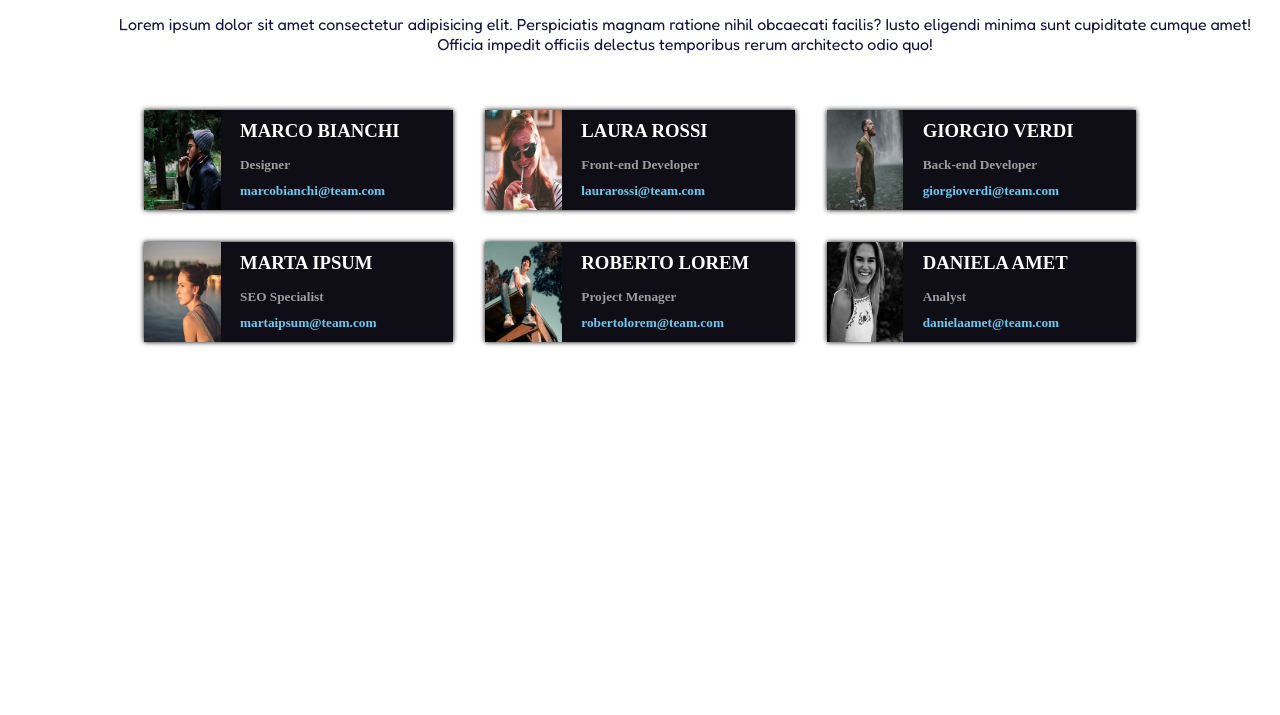
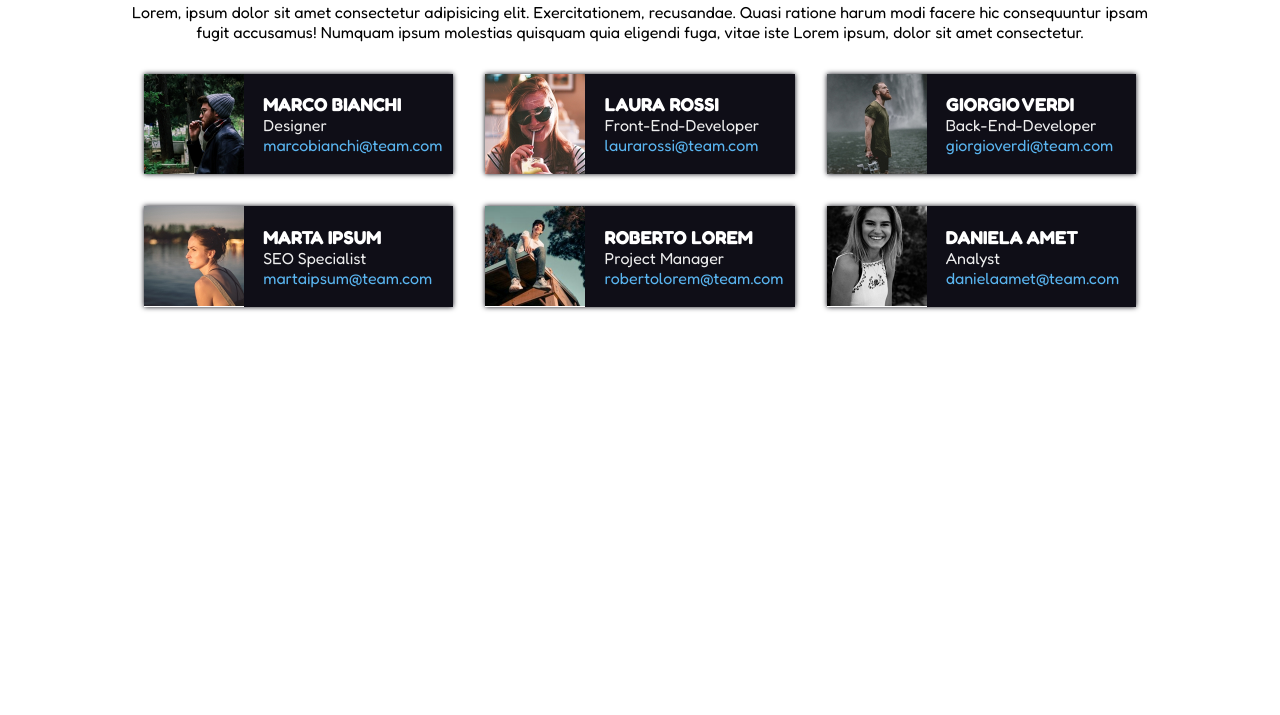
Before and after one commit to valeriodipaolo1997/html-css-float-cards, a plain HTML site: page index.html in a window 1280 px wide. Shown: the part 85-800 px from the top of the page. Drawn offline with Linux system fonts and the light colour scheme.

Commit message:
fixed html and css

```diff
--- a/assets/style.css
+++ b/assets/style.css
@@ -7,92 +7,103 @@
 }
 
 :root {
-    --h1-title: #e53170;
-    --p-text: #121241;
-    --bg-box: #0f0e17;
+
     --text-email: #6bcaf1;
 
 
 }
 
-/*header*/
+body {
+    background-color: white;
+    font-family: 'Fredoka', sans-serif;
+}
 
-header {
-    text-align: center;
+img {
+    max-width: 100%;
+}
+
+
+.container {
     max-width: 1170px;
-    margin-left: 100px;
-    margin-bottom: 40px;
-    font-family: 'Fredoka' , sans-serif;
+    margin: 0 auto;
+    width: 80%;
+
+}
+
+.row {
+    width: 100%;
+}
+
+.row::after,
+.clearfix::after{
+    content: '';
+    display: table;
+    clear: both;
 }
 
 
 
-h1 {
-    padding: 30px;
-    color: #e53170;
-}
+.col-4 {
 
-
-p {
-    color: #121241;
-    font-size: medium;
+    float: left;
+    width: calc(100% / 12 * 4);
+    padding: 0 1rem;
+    margin-bottom: 2rem;
 
 
 }
 
-
-/*main*/
-
-.container {
-    max-width: 1170px;
-    margin: auto;
-    width: 80%;
+.text-center {
+    text-align: center;
 }
 
-.col {
-    background-color: #0f0e17;
-    float: left;
-    width: calc(100% / 3 - 2rem);
-    margin: 1rem;
-    color: white;
-    box-shadow: 0 0 5px black;
+.mb-3{
+    margin-bottom: 2rem;
+}
+
+/*utilities*/
 
 
+#site_header h1 {
+    color: #e43171;
+    padding: 1.5rem;
+}
+
+/*header*/
+
+.avatar,
+.details{
+    float: left;
+}
+
+.avatar {
+    width: 100px;
+    height: 100px;
+}
+
+.details {
+    padding: 1.2rem;
+    width: calc(100% - 100px);
+    background-color: #0f0e17;
+    color: white;
+}
+
+.details a {
+    color: #5ab5f0;
+    text-decoration: none;
+}
+
+.details a:hover {
+    text-decoration: underline;
+}
+
+.impiego {
+    color: #ededed;
 
 }
 
 
-.col > img {
-    height: 100px;
-    float: left;
-    padding-right: 0.2rem;
-}
-.clearfix::after {
-    content: "";
-    display: table;
-    clear: both;
+.card {
+    box-shadow: 0 0 5px #0f0e17;
 
 }
-img {
-    width: 5rem;
-    margin-right: 1rem;
-}
-
-
-h3 {
-    font-weight: 700;
-    padding: 10px;
-
-}
-
-h5 {
-    padding: 5px;
-}
-
-.impiego {
-    color: rgb(158, 156, 156);
-}
-
-.email {
-    color: #6bcaf1;
-}
--- a/index.html
+++ b/index.html
@@ -7,77 +7,102 @@
         <link rel="stylesheet" href="./assets/style.css">
         <link rel="preconnect" href="https://fonts.googleapis.com">
         <link rel="preconnect" href="https://fonts.gstatic.com" crossorigin>
-    <link href="https://fonts.googleapis.com/css2?family=Fredoka:wght@400;700&display=swap" rel="stylesheet">
+        <link
+            href="https://fonts.googleapis.com/css2?family=Fredoka:wght@400;700&display=swap"
+            rel="stylesheet">
     </head>
     <body>
-    <header>
-        <h1>Meet Our Team</h1>
-        <p>Lorem ipsum dolor sit amet consectetur adipisicing elit. Perspiciatis magnam ratione nihil obcaecati facilis? Iusto eligendi minima sunt cupiditate cumque amet! Officia impedit officiis delectus temporibus rerum architecto odio quo!</p>
+        <header id="site_header">
+            <h1 class="text-center">Meet Our Team</h1>
 
         </header>
         <!--header-->
 
-
-    <main class="container">
-
-        <div class="row clearfix">
-            <div class="col">
+        <main id="site_main">
+            <div class="container">
+                <p class="text-center mb-3"> Lorem, ipsum dolor sit amet
+                    consectetur adipisicing elit. Exercitationem, recusandae.
+                    Quasi ratione harum modi facere hic consequuntur ipsam fugit
+                    accusamus! Numquam ipsum molestias quisquam quia eligendi
+                    fuga, vitae iste Lorem ipsum, dolor sit amet consectetur. </p>
+                <div class="row">
+                    <div class="col-4">
+                        <div class="card clearfix">
+                            <div class="avatar">
                                 <img src="./assets/img/male1.png" alt="ragazzo">
+                            </div>
+                            <div class="details">
                                 <h3>MARCO BIANCHI</h3>
-                <h5 class="impiego">Designer</h5>
-                <h5 class="email">marcobianchi@team.com</h5>
-
+                                <div class="impiego">Designer</div>
+                                <a href="#">marcobianchi@team.com</a>
+                            </div>
+                        </div>
+                    </div>
+                    <div class="col-4">
+                        <div class="card clearfix">
+                            <div class="avatar">
+                                <img src="./assets/img/female1.png" alt="ragazzo">
+                            </div>
+                            <div class="details">
+                                <h3>LAURA ROSSI</h3>
+                                <div class="impiego">Front-End-Developer</div>
+                                <a href="#">laurarossi@team.com</a>
+                            </div>
+                        </div>
+                    </div>
+                    <div class="col-4">
+                        <div class="card clearfix">
+                            <div class="avatar">
+                                <img src="./assets/img/male2.png" alt="ragazzo">
+                            </div>
+                            <div class="details">
+                                <h3>GIORGIO VERDI</h3>
+                                <div class="impiego">Back-End-Developer</div>
+                                <a href="#">giorgioverdi@team.com</a>
+                            </div>
+                        </div>
+                    </div>
+                    <div class="col-4">
+                        <div class="card clearfix">
+                            <div class="avatar">
+                                <img src="./assets/img/female2.png" alt="ragazzo">
+                            </div>
+                            <div class="details">
+                                <h3>MARTA IPSUM</h3>
+                                <div class="impiego">SEO Specialist</div>
+                                <a href="#">martaipsum@team.com</a>
+                            </div>
+                        </div>
+                    </div>
+                    <div class="col-4">
+                        <div class="card clearfix">
+                            <div class="avatar">
+                                <img src="./assets/img/male3.png" alt="ragazzo">
+                            </div>
+                            <div class="details">
+                                <h3>ROBERTO LOREM</h3>
+                                <div class="impiego">Project Manager</div>
+                                <a href="#">robertolorem@team.com</a>
+                            </div>
+                        </div>
+                    </div>
+                    <div class="col-4">
+                        <div class="card clearfix">
+                            <div class="avatar">
+                                <img src="./assets/img/female3.png" alt="ragazzo">
+                            </div>
+                            <div class="details">
+                                <h3>DANIELA AMET</h3>
+                                <div class="impiego">Analyst</div>
+                                <a href="#">danielaamet@team.com</a>
+                            </div>
+                        </div>
+                    </div>
 
                 </div>
-            <div class="col">
-                <img src="./assets/img/female1.png" alt="ragazzo">
-                <h3>LAURA ROSSI</h3>
-                <h5 class="impiego">Front-end Developer</h5>
-                <h5 class="email">laurarossi@team.com</h5>
-
-
-            </div>
-            <div class="col">
-                <img src="./assets/img/male2.png" alt="ragazzo">
-                <h3>GIORGIO VERDI</h3>
-                <h5 class="impiego">Back-end Developer</h5>
-                <h5 class="email">giorgioverdi@team.com</h5>
-
-
-            </div>
-            <div class="col">
-                <img src="./assets/img/female2.png" alt="ragazzo">
-                <h3>MARTA IPSUM</h3>
-                <h5 class="impiego">SEO Specialist</h5>
-                <h5 class="email">martaipsum@team.com</h5>
-
-
-            </div>
-            <div class="col">
-                <img src="./assets/img/male3.png" alt="ragazzo">
-                <h3>ROBERTO LOREM</h3>
-                <h5 class="impiego">Project Menager</h5>
-                <h5 class="email">robertolorem@team.com</h5>
-
-
-            </div>
-            <div class="col">
-                <img src="./assets/img/female3.png" alt="ragazzo">
-                <h3>DANIELA AMET</h3>
-                <h5 class="impiego">Analyst</h5>
-                <h5 class="email">danielaamet@team.com</h5>
-
-
-            </div>
-
-
-
             </div>
         </main>
         <!--main-->
 
-
-
-
     </body>
 </html>
```
Lines whose indentation alone changed are shown as unchanged.
